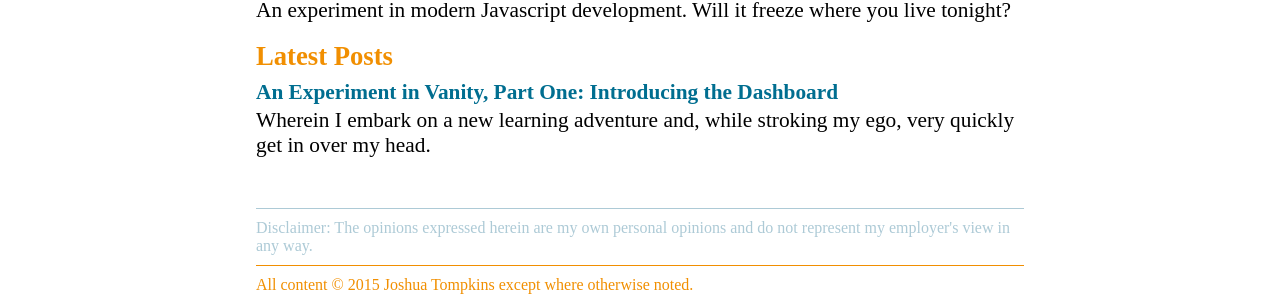
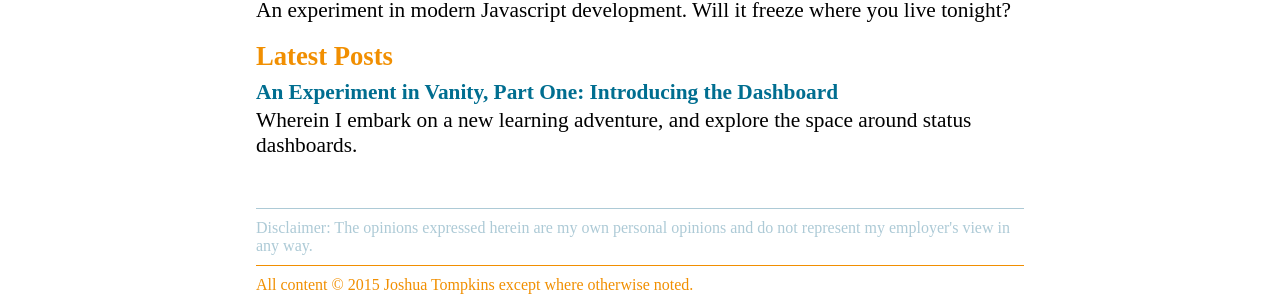
Before and after one commit to jtompkins/joshtompkins.com, a Jekyll site: the page built from index.html, in a window 1280 px wide. Shown: the part 920-1223 px from the top of the page. Built offline with Jekyll 4.4.1, drawn with Linux system fonts in a browser that asks for light colours; nearby versions of some CDN libraries.

Commit message:
Update excerpt.

```diff
--- a/_posts/2015-4-4-an-experiment-in-vanity.md
+++ b/_posts/2015-4-4-an-experiment-in-vanity.md
@@ -5,7 +5,7 @@ photo: /assets/img/headers/apple-stuff.jpg
 photographer-url: https://unsplash.com/firmbee
 photographer: William Iven
 location: Gainesville, Florida
-excerpt: Wherein I embark on a new learning adventure and, while stroking my ego, very quickly get in over my head.
+excerpt: Wherein I embark on a new learning adventure, and explore the space around status dashboards.
 ---
 
 I spend a lot of time thinking about stagnation.
```
